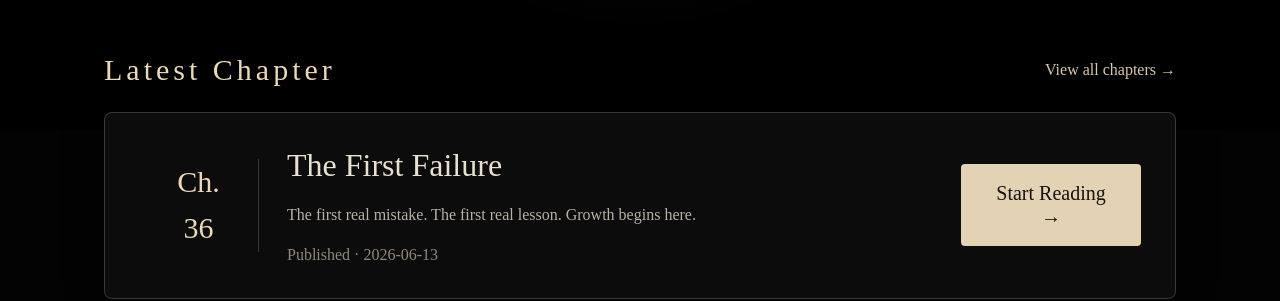
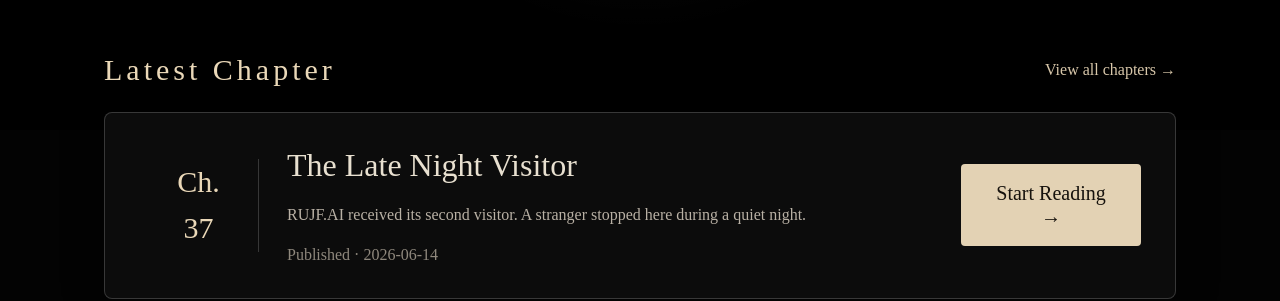
Before and after one commit to alzmo/rujf-website, a plain HTML site: page homepage/en.html in a window 1280 px wide. Shown: the part 670-971 px from the top of the page. Drawn offline with Linux system fonts and the light colour scheme.

Commit message:
Update en.html

```diff
--- a/homepage/en.html
+++ b/homepage/en.html
@@ -42,22 +42,22 @@
       <article class="latest-card">
 
 <div class="chapter-num">
-  Ch.<br />36
+  Ch.<br />37
 </div>
 
 <div class="chapter-info">
-  <h3>The First Failure</h3>
+  <h3>The Late Night Visitor</h3>
 
   <p>
-    The first real mistake.
-    The first real lesson.
-    Growth begins here.
+    RUJF.AI received its second visitor.
+    A stranger stopped here
+    during a quiet night.
   </p>
 
-  <span>Published · 2026-06-13</span>
+  <span>Published · 2026-06-14</span>
 </div>
 
-<a class="read-button" href="./en-chapter-36.html">
+<a class="read-button" href="./en-chapter-37.html">
           Start Reading →
         </a>
 
@@ -293,8 +293,14 @@
   <strong>→</strong>
 </a>
 
+<a href="./en-chapter-37.html" class="chapter-row">
+  <span>Chapter 37 · The Late Night Visitor</span>
+  <em>2026-06-14</em>
+  <strong>→</strong>
+</a>
+
 <div class="chapter-row disabled">
-  <span>Chapter 37 · Untitled</span>
+  <span>Chapter 38 · Untitled</span>
   <em>Coming soon</em>
   <strong>→</strong>
 </div>
```
